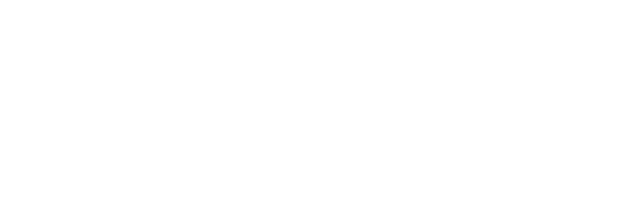
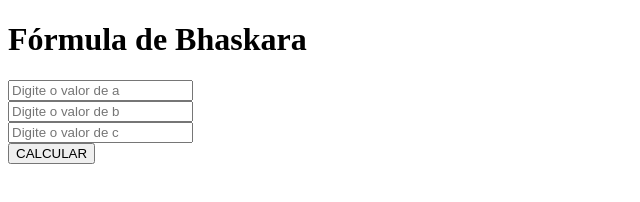
Before and after one commit to sarasmorais/calculadora-bhaskara, a plain HTML site: page index.html in a window 1280 px wide. Shown: the whole page, without its empty margins (0-640 px from the left). Drawn offline with Linux system fonts and the light colour scheme.

Commit message:
add index

```diff
--- a/index.html
+++ b/index.html
@@ -6,6 +6,24 @@
     <title>Calculadora Bhaskara</title>
 </head>
 <body>
+    <div class="container">
+      <h1>Fórmula de Bhaskara</h1>
 
-</body>
+      <div class="input-box">
+        <input type="number" id="a" placeholder="Digite o valor de a">
+      </div>
+
+      <div class="input-box">
+        <input type="number" id="b" placeholder="Digite o valor de b">
+      </div>
+
+      <div class="input-box">
+        <input type="number" id="c" placeholder="Digite o valor de c">
+      </div>
+
+      <button id="btnCalcular">CALCULAR</button>
+
+      <div id="resultado"></div>
+    </div>
+  </body>
 </html>
```
